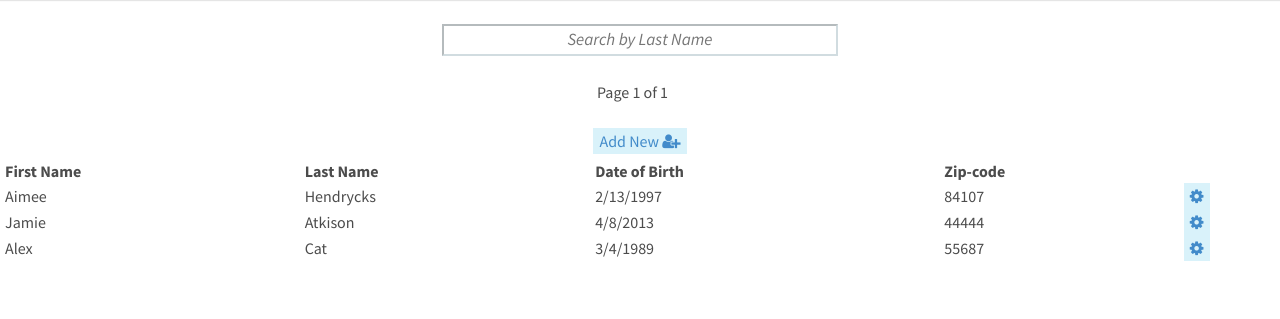
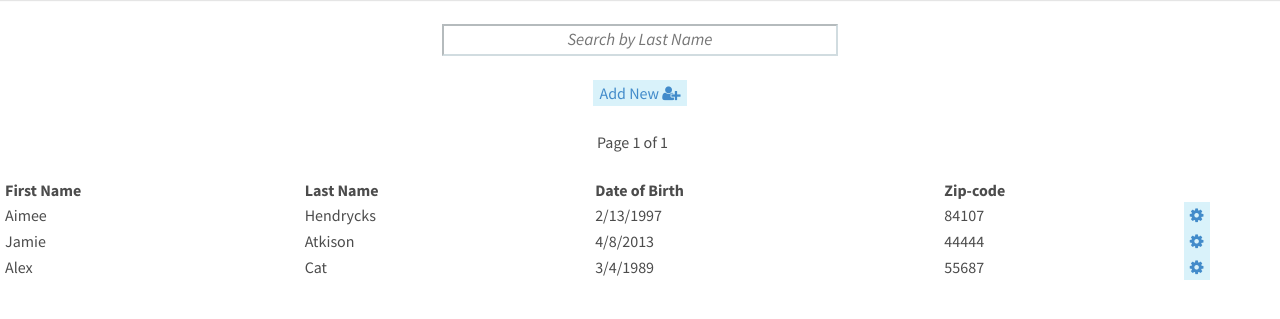
Before and after one commit to AimeeHendrycks/person_list, a Django app: page /person_list/ in a window 1280 px wide. Shown: the part 90-409 px from the top of the page. Run offline with Django 3.2, Linux system fonts and the light colour scheme; data comes from the database, SQL or seed files in the repository; some libraries are stand-ins or nearby versions.

Commit message:
moved create new

```diff
--- a/main/templates/person_list.html
+++ b/main/templates/person_list.html
@@ -7,6 +7,11 @@
             <input name='search' type='text' size='15' placeholder='Search by Last Name' style="width:100%; font-size:17px; text-align:center; margin: auto">
         </form>
     </div>
+    <div class='col-xs-12'>
+    <br>
+        <a href='/person_create/'><button style='background:#D9F2FA'>Add New <i class="fa fa-user-plus"></i></button></a>
+    </div>
+
 {%if object_list|length == 0%}
 <div class='col-xs-12'>
     <br>
@@ -40,7 +45,6 @@
     </div>
     <br>
 
-    <a href='/person_create/'><button style='background:#D9F2FA'>Add New <i class="fa fa-user-plus"></i></button></a>
     <table style="width:100%; margin:5px">
       <tr>
         <th>First Name</th>
```
